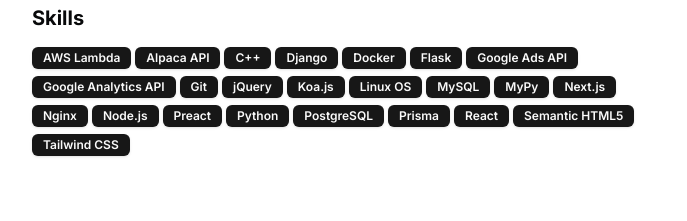
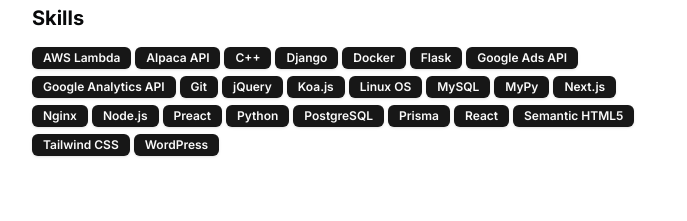
Before and after one commit to redKath/portfolio, a Next.js app: page /portfolio/ in a window 1280 px wide. Shown: the part 840-1061 px from the top of the page, without its empty margins (296-983 px from the left). Built offline with nearby package versions, Linux system fonts and the light colour scheme.

Commit message:
add wordpress in skills

```diff
--- a/src/data/resume.tsx
+++ b/src/data/resume.tsx
@@ -37,6 +37,7 @@
     "React",
     "Semantic HTML5",
     "Tailwind CSS",
+    "WordPress"
   ],
   navbar: [
     { href: "/", icon: HomeIcon, label: "Home" },
```
